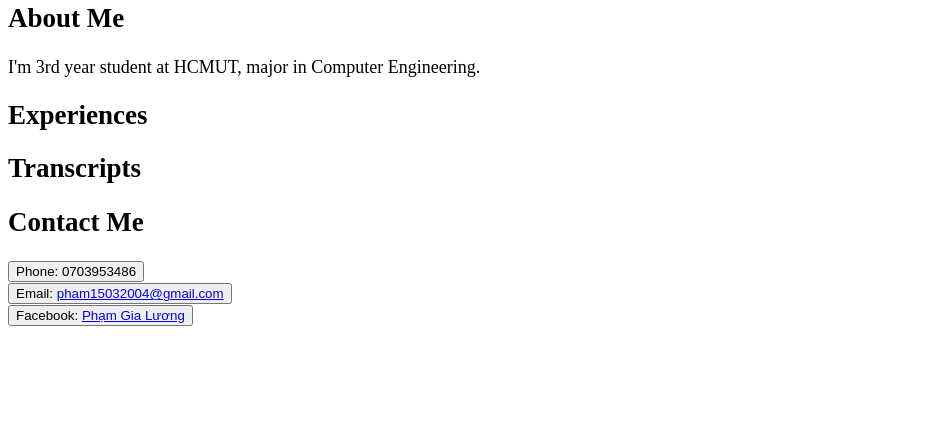
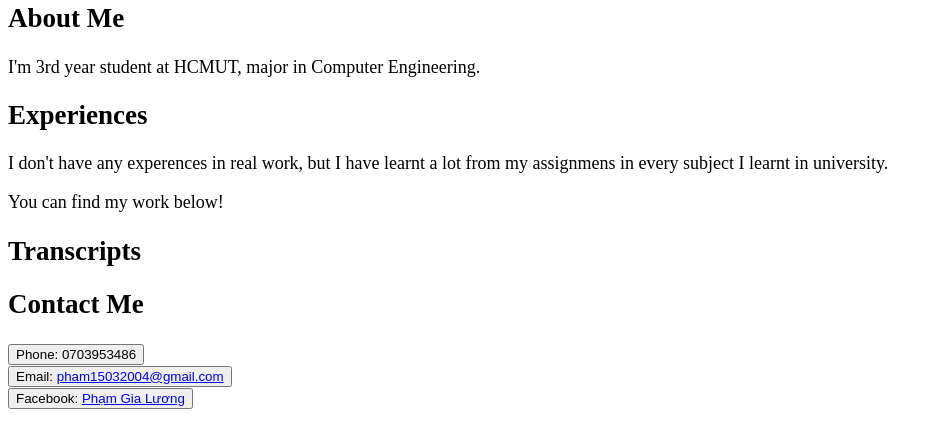
Before and after one commit to PhamGiaLuong/PGLWebpage, a plain HTML site: page index.html in a window 1280 px wide. Shown: the part 87-534 px from the top of the page, without its empty margins (0-942 px from the left). Drawn offline with Linux system fonts and the light colour scheme.

Commit message:
1st commit Experiences

```diff
--- a/index.html
+++ b/index.html
@@ -14,6 +14,9 @@
         <p>I'm 3rd year student at HCMUT, major in Computer Engineering.</p>
 
         <h2>Experiences</h2>
+        <p>I don't have any experences in real work, but I have learnt a lot from my assignmens in every subject I learnt in university.</p>
+        <p>You can find my work below!</p>
+
 
 
         <h2>Transcripts</h2>
```
